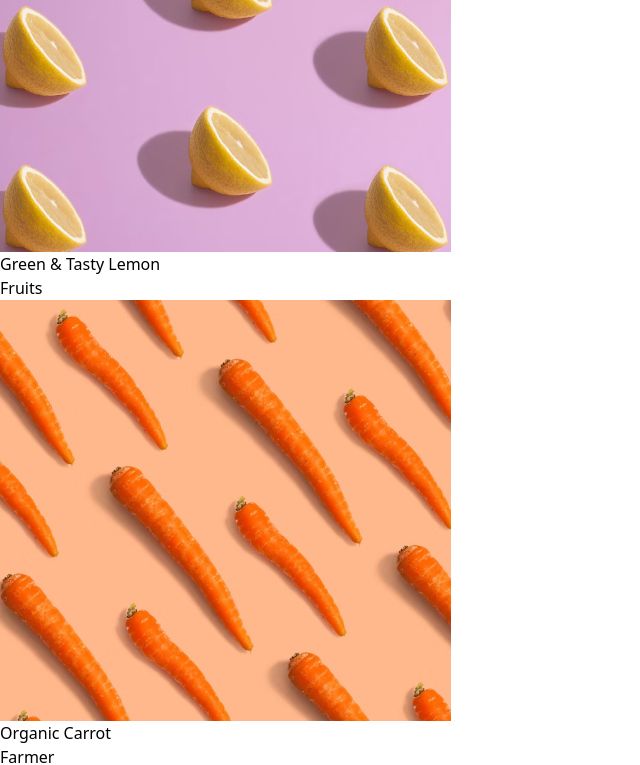
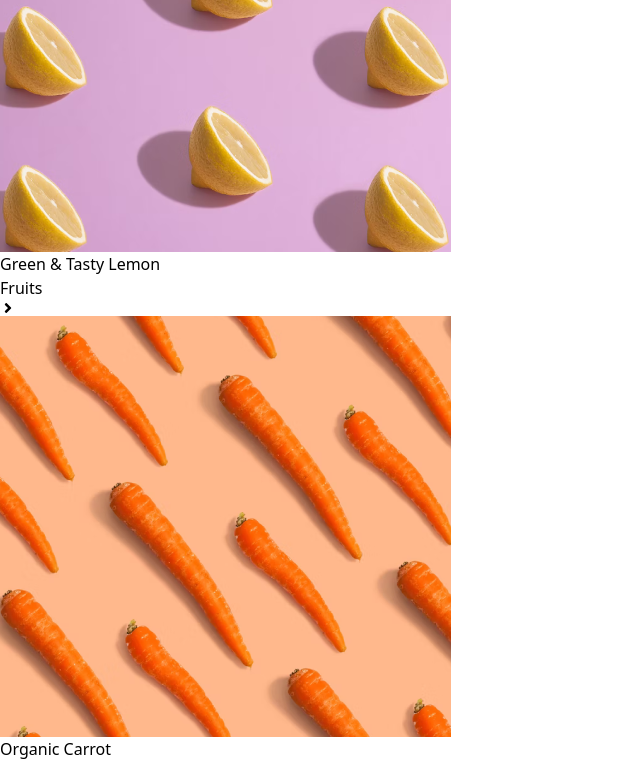
Before and after one commit to Mol43/Organic, a React (Vite) app: page / in a window 1280 px wide. Shown: the part 886-1651 px from the top of the page, without its empty margins (0-640 px from the left). Built offline with nearby package versions, Linux system fonts and the light colour scheme.

Commit message:
portfolio replace

```diff
--- a/src/Pages/Portfolio.jsx
+++ b/src/Pages/Portfolio.jsx
@@ -1,3 +1,4 @@
+import { FaAngleRight } from "react-icons/fa"
 import LogoHeader from "../components/common/LogoHeader"
 import Footer from "../components/ui/Footer"
 import Navbar from "../components/ui/Navbar"
@@ -47,6 +48,7 @@ function Portfolio() {
       info: "Farmer",
     },
   ]
+
   return (
     <div>
       <Navbar />
@@ -55,10 +57,15 @@ function Portfolio() {
       <div className="w-8/12 h-auto mx-auto my-20 grid grid-cols-3 gap-4">
         {Fruits.map((item) => {
           return (
-          <div key={item.id} className="w-full h-auto">
+            <div key={item.id} className="w-full h-auto relative">
               <img src={item.img} alt="img" className="w-full rounded-xl" />
               <h3 className="text-[25px] text-[#274C5B] font-semibold">{item.title}</h3>
               <p className="text-[22px] text-[#7EB693] font-sans">{item.info}</p>
+              <div className="opacity-0 hover:opacity-100 transition-all">
+                <div className="w-3/4 h-3/5 bg-[#FFFFFFE8] absolute top-10 left-10 rounded-xl flex items-center justify-center">
+                  <span className="w-16 h-16 rounded-full bg-[#7EB693] text-white flex items-center justify-center cursor-pointer"><FaAngleRight /></span>
+                </div>
+              </div>
             </div>
           )
         })}
```
Lines whose indentation alone changed are shown as unchanged.
